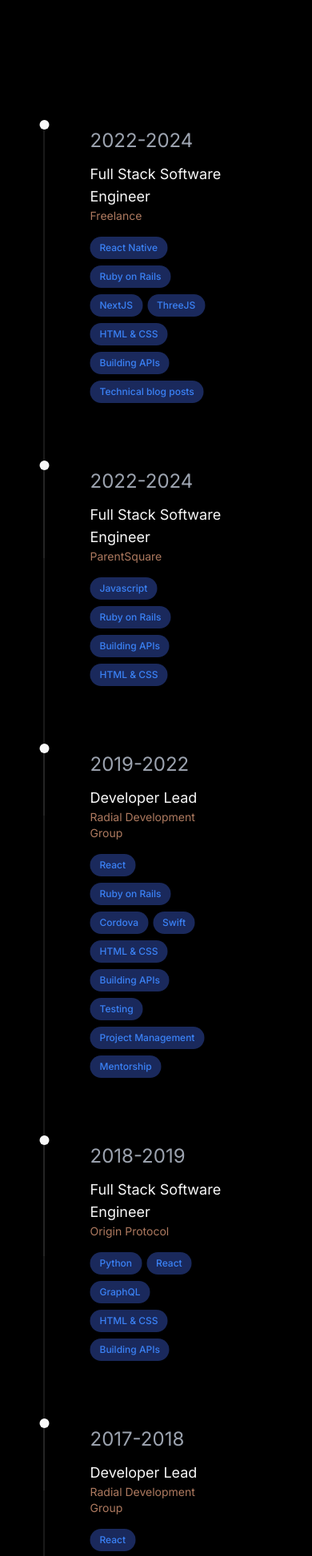
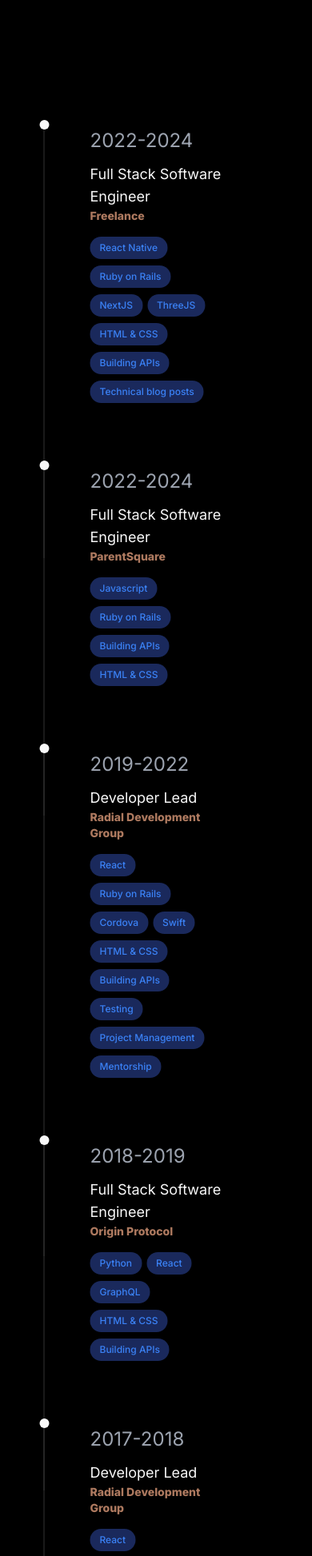
Before and after one commit to Natasha08/natasha-osborne-site, a Next.js app: page / in a window 390 px wide. Shown: the part 1383-3329 px from the top of the page at 80% size. Built offline with nearby package versions, Linux system fonts and the light colour scheme.

Commit message:
make position title bolder so it can be seen

```diff
--- a/app/components/resume-timeline.js
+++ b/app/components/resume-timeline.js
@@ -61,7 +61,7 @@ const ResumeTimeline = () => {
           <p className="text-lg md:text-xl lg:text-2xl">
             Full Stack Software Engineer
           </p>
-          <p className="text-interactive text-sm md:text-base">Freelance</p>
+          <p className="text-interactive text-sm md:text-base font-extrabold">Freelance</p>
           <ul className="mt-2 flex flex-wrap">
             <SkillBubble text="React Native" />
             <SkillBubble text="Ruby on Rails" />
@@ -87,7 +87,7 @@ const ResumeTimeline = () => {
           <p className="text-lg md:text-xl lg:text-2xl">
             Full Stack Software Engineer
           </p>
-          <p className="text-interactive text-sm md:text-base">ParentSquare</p>
+          <p className="text-interactive text-sm md:text-base font-extrabold">ParentSquare</p>
           <ul className="mt-2 flex flex-wrap">
             <SkillBubble text="Javascript" />
             <SkillBubble text="Ruby on Rails" />
@@ -108,7 +108,7 @@ const ResumeTimeline = () => {
             2019-2022
           </h2>
           <p className="text-lg md:text-xl lg:text-2xl">Developer Lead</p>
-          <p className="text-interactive text-sm md:text-base">
+          <p className="text-interactive text-sm md:text-base font-extrabold">
             Radial Development Group
           </p>
           <ul className="mt-2 flex flex-wrap">
@@ -138,7 +138,7 @@ const ResumeTimeline = () => {
           <p className="text-lg md:text-xl lg:text-2xl">
             Full Stack Software Engineer
           </p>
-          <p className="text-interactive text-sm md:text-base">
+          <p className="text-interactive text-sm md:text-base font-extrabold">
             Origin Protocol
           </p>
           <ul className="mt-2 flex flex-wrap">
@@ -162,7 +162,7 @@ const ResumeTimeline = () => {
             2017-2018
           </h2>
           <p className="text-lg md:text-xl lg:text-2xl">Developer Lead</p>
-          <p className="text-interactive text-sm md:text-base">
+          <p className="text-interactive text-sm md:text-base font-extrabold">
             Radial Development Group
           </p>
           <ul className="mt-2 flex flex-wrap">
```
